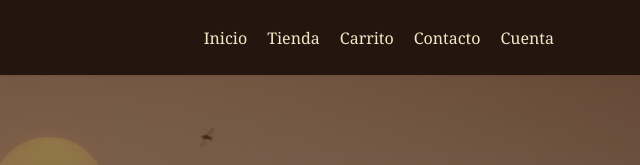
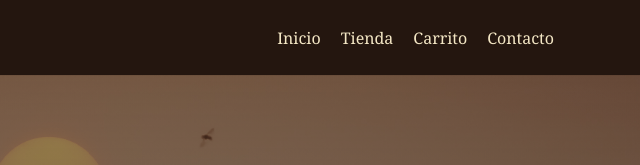
Before and after one commit to francogaleano97/Frontier-gold-store, a plain HTML site: page index.html in a window 1280 px wide. Shown: the top 165 px of the page, 598-1238 px from the left. Drawn offline with Linux system fonts and the light colour scheme.

Commit message:
Index actualizado

```diff
--- a/index.html
+++ b/index.html
@@ -15,7 +15,6 @@
         <a href="pages/shop.html">Tienda</a>
         <a href="pages/cart.html">Carrito</a>
         <a href="pages/contact.html">Contacto</a>
-        <a href="pages/login.html">Cuenta</a>
     </nav>
     </header>
 
```
